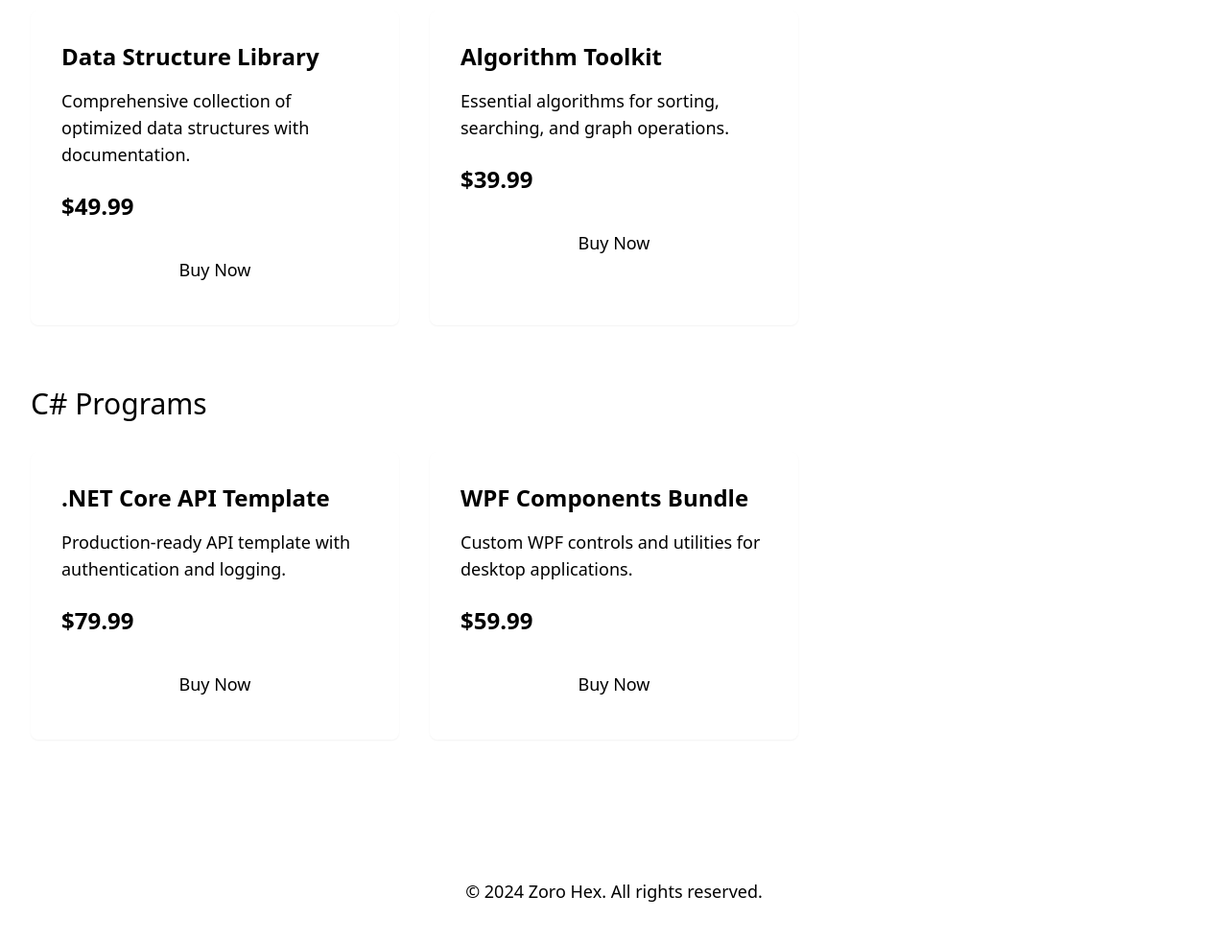
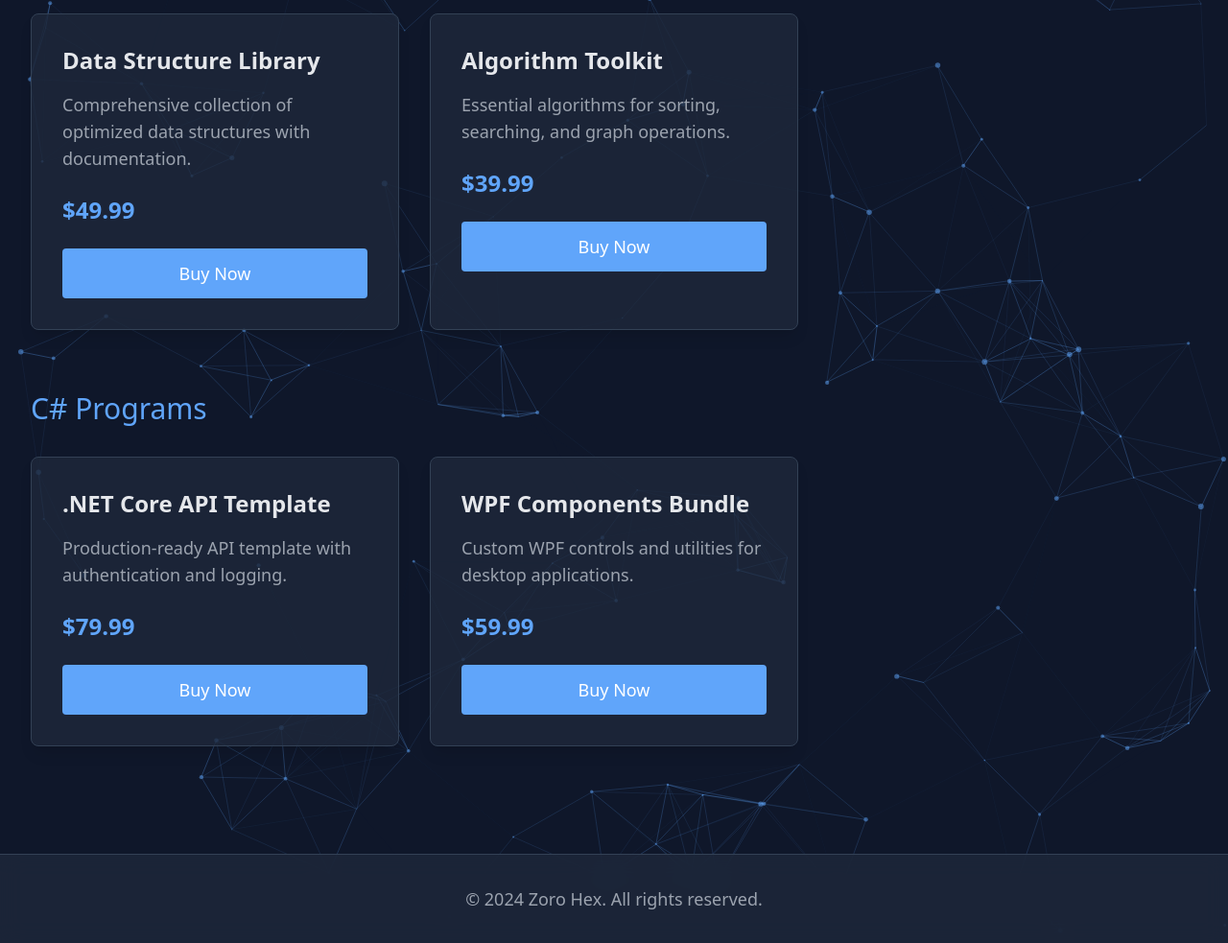
Before and after one commit to abdoabdalkhalk/zoro-panel-site, a plain HTML site: page index.html in a window 1280 px wide. Shown: the part 545-1528 px from the top of the page at 96% size. Drawn offline with nearby package versions, Linux system fonts and the light colour scheme.

Commit message:
Update index.html

```diff
--- a/index.html
+++ b/index.html
@@ -5,20 +5,25 @@
     <meta name="viewport" content="width=device-width, initial-scale=1.0">
     <title>Zoro Hex - Programming Solutions</title>
     <script src="https://cdn.tailwindcss.com"></script>
+    <script src="https://cdnjs.cloudflare.com/ajax/libs/particles.js/2.0.0/particles.min.js"></script>
+    <link href="https://cdnjs.cloudflare.com/ajax/libs/animate.css/4.1.1/animate.min.css" rel="stylesheet">
 </head>
-<body class="bg-background min-h-screen">
-    <header class="bg-card shadow-sm">
+<body class="bg-[#0F172A] min-h-screen relative overflow-x-hidden">
+    <div id="particles-js" class="absolute inset-0 z-0"></div>
+
+    <div class="relative z-10">
+        <header class="bg-[#1E293B]/80 backdrop-blur-md shadow-lg border-b border-[#334155]">
             <div class="container mx-auto px-8 py-8 max-w-7xl">
                 <nav class="flex flex-col md:flex-row items-center justify-between">
-                <div class="flex items-center space-x-6">
-                    <img src="https://images.unsplash.com/photo-1550439062-609e1531270e" alt="Zoro Hex Logo" class="w-16 h-16 rounded-full">
-                    <h1 class="text-4xl font-bold text-primary">Zoro Hex</h1>
+                    <div class="flex items-center space-x-6 hover:scale-105 transition-transform duration-300">
+                        <img src="https://images.unsplash.com/photo-1550439062-609e1531270e" alt="Zoro Hex Logo" class="w-16 h-16 rounded-full ring-2 ring-[#60A5FA] animate-pulse">
+                        <h1 class="text-4xl font-bold text-[#60A5FA] animate__animated animate__fadeIn">Zoro Hex</h1>
                     </div>
                     <div class="mt-6 md:mt-0">
                         <ul class="flex space-x-10">
-                        <li><a href="#home" class="text-xl text-foreground hover:text-primary transition-colors">Home</a></li>
-                        <li><a href="#cpp" class="text-xl text-foreground hover:text-primary transition-colors">C++ Programs</a></li>
-                        <li><a href="#csharp" class="text-xl text-foreground hover:text-primary transition-colors">C# Programs</a></li>
+                            <li><a href="#home" class="text-xl text-gray-300 hover:text-[#60A5FA] transition-all duration-300 hover:scale-110 inline-block">Home</a></li>
+                            <li><a href="#cpp" class="text-xl text-gray-300 hover:text-[#60A5FA] transition-all duration-300 hover:scale-110 inline-block">C++ Programs</a></li>
+                            <li><a href="#csharp" class="text-xl text-gray-300 hover:text-[#60A5FA] transition-all duration-300 hover:scale-110 inline-block">C# Programs</a></li>
                         </ul>
                     </div>
                 </nav>
@@ -26,54 +31,118 @@
         </header>
 
         <main class="container mx-auto px-8 py-12 max-w-7xl">
-        <section id="home" class="mb-16">
-            <div class="bg-card rounded-lg p-12 shadow-sm">
-                <h2 class="text-4xl font-heading mb-6">Welcome to Zoro Hex</h2>
-                <p class="text-xl text-accent mb-8">Hi, I'm a passionate programmer specializing in C++ and C# development. With years of experience in creating efficient and elegant solutions, I offer high-quality programs that solve real-world problems.</p>
+            <section id="home" class="mb-16 animate__animated animate__fadeInUp">
+                <div class="bg-[#1E293B]/80 backdrop-blur-md rounded-lg p-12 shadow-lg border border-[#334155] hover:border-[#60A5FA] transition-colors duration-300">
+                    <h2 class="text-4xl font-heading mb-6 text-[#60A5FA] animate__animated animate__fadeIn">Welcome to Zoro Hex</h2>
+                    <p class="text-xl text-gray-300 mb-8">Hi, I'm a passionate programmer specializing in C++ and C# development. With years of experience in creating efficient and elegant solutions, I offer high-quality programs that solve real-world problems.</p>
                 </div>
             </section>
 
-        <section id="cpp" class="mb-16">
-            <h2 class="text-3xl font-heading mb-8">C++ Programs</h2>
+            <section id="cpp" class="mb-16 animate__animated animate__fadeInUp">
+                <h2 class="text-3xl font-heading mb-8 text-[#60A5FA]">C++ Programs</h2>
                 <div class="grid grid-cols-1 md:grid-cols-2 lg:grid-cols-3 gap-8">
-                <div class="bg-card rounded-lg p-8 shadow-sm">
-                    <h3 class="text-2xl font-semibold mb-4">Data Structure Library</h3>
-                    <p class="text-lg text-accent mb-6">Comprehensive collection of optimized data structures with documentation.</p>
-                    <p class="text-2xl text-primary font-bold mb-6">$49.99</p>
-                    <button class="w-full bg-primary text-primary-foreground py-3 rounded hover:bg-opacity-90 transition-colors text-lg">Buy Now</button>
+                    <div class="bg-[#1E293B]/80 backdrop-blur-md rounded-lg p-8 shadow-lg border border-[#334155] hover:border-[#60A5FA] transition-all duration-300 hover:scale-105 group">
+                        <h3 class="text-2xl font-semibold mb-4 text-gray-200">Data Structure Library</h3>
+                        <p class="text-lg text-gray-400 mb-6">Comprehensive collection of optimized data structures with documentation.</p>
+                        <p class="text-2xl text-[#60A5FA] font-bold mb-6">$49.99</p>
+                        <button class="w-full bg-[#60A5FA] text-white py-3 rounded hover:bg-[#3B82F6] transition-colors text-lg transform hover:scale-105 duration-300">Buy Now</button>
                     </div>
-                <div class="bg-card rounded-lg p-8 shadow-sm">
-                    <h3 class="text-2xl font-semibold mb-4">Algorithm Toolkit</h3>
-                    <p class="text-lg text-accent mb-6">Essential algorithms for sorting, searching, and graph operations.</p>
-                    <p class="text-2xl text-primary font-bold mb-6">$39.99</p>
-                    <button class="w-full bg-primary text-primary-foreground py-3 rounded hover:bg-opacity-90 transition-colors text-lg">Buy Now</button>
+                    <div class="bg-[#1E293B]/80 backdrop-blur-md rounded-lg p-8 shadow-lg border border-[#334155] hover:border-[#60A5FA] transition-all duration-300 hover:scale-105 group">
+                        <h3 class="text-2xl font-semibold mb-4 text-gray-200">Algorithm Toolkit</h3>
+                        <p class="text-lg text-gray-400 mb-6">Essential algorithms for sorting, searching, and graph operations.</p>
+                        <p class="text-2xl text-[#60A5FA] font-bold mb-6">$39.99</p>
+                        <button class="w-full bg-[#60A5FA] text-white py-3 rounded hover:bg-[#3B82F6] transition-colors text-lg transform hover:scale-105 duration-300">Buy Now</button>
                     </div>
                 </div>
             </section>
 
-        <section id="csharp" class="mb-16">
-            <h2 class="text-3xl font-heading mb-8">C# Programs</h2>
+            <section id="csharp" class="mb-16 animate__animated animate__fadeInUp">
+                <h2 class="text-3xl font-heading mb-8 text-[#60A5FA]">C# Programs</h2>
                 <div class="grid grid-cols-1 md:grid-cols-2 lg:grid-cols-3 gap-8">
-                <div class="bg-card rounded-lg p-8 shadow-sm">
-                    <h3 class="text-2xl font-semibold mb-4">.NET Core API Template</h3>
-                    <p class="text-lg text-accent mb-6">Production-ready API template with authentication and logging.</p>
-                    <p class="text-2xl text-primary font-bold mb-6">$79.99</p>
-                    <button class="w-full bg-primary text-primary-foreground py-3 rounded hover:bg-opacity-90 transition-colors text-lg">Buy Now</button>
+                    <div class="bg-[#1E293B]/80 backdrop-blur-md rounded-lg p-8 shadow-lg border border-[#334155] hover:border-[#60A5FA] transition-all duration-300 hover:scale-105 group">
+                        <h3 class="text-2xl font-semibold mb-4 text-gray-200">.NET Core API Template</h3>
+                        <p class="text-lg text-gray-400 mb-6">Production-ready API template with authentication and logging.</p>
+                        <p class="text-2xl text-[#60A5FA] font-bold mb-6">$79.99</p>
+                        <button class="w-full bg-[#60A5FA] text-white py-3 rounded hover:bg-[#3B82F6] transition-colors text-lg transform hover:scale-105 duration-300">Buy Now</button>
                     </div>
-                <div class="bg-card rounded-lg p-8 shadow-sm">
-                    <h3 class="text-2xl font-semibold mb-4">WPF Components Bundle</h3>
-                    <p class="text-lg text-accent mb-6">Custom WPF controls and utilities for desktop applications.</p>
-                    <p class="text-2xl text-primary font-bold mb-6">$59.99</p>
-                    <button class="w-full bg-primary text-primary-foreground py-3 rounded hover:bg-opacity-90 transition-colors text-lg">Buy Now</button>
+                    <div class="bg-[#1E293B]/80 backdrop-blur-md rounded-lg p-8 shadow-lg border border-[#334155] hover:border-[#60A5FA] transition-all duration-300 hover:scale-105 group">
+                        <h3 class="text-2xl font-semibold mb-4 text-gray-200">WPF Components Bundle</h3>
+                        <p class="text-lg text-gray-400 mb-6">Custom WPF controls and utilities for desktop applications.</p>
+                        <p class="text-2xl text-[#60A5FA] font-bold mb-6">$59.99</p>
+                        <button class="w-full bg-[#60A5FA] text-white py-3 rounded hover:bg-[#3B82F6] transition-colors text-lg transform hover:scale-105 duration-300">Buy Now</button>
                     </div>
                 </div>
             </section>
         </main>
 
-    <footer class="bg-secondary py-8">
-        <div class="container mx-auto px-8 text-center text-secondary-foreground text-lg max-w-7xl">
+        <footer class="bg-[#1E293B]/80 backdrop-blur-md py-8 border-t border-[#334155]">
+            <div class="container mx-auto px-8 text-center text-gray-400 text-lg max-w-7xl">
                 <p>© 2024 Zoro Hex. All rights reserved.</p>
             </div>
         </footer>
+    </div>
+
+    <script>
+        window.onload = function() {
+            if(typeof particlesJS !== 'undefined') {
+                particlesJS("particles-js", {
+                    "particles": {
+                        "number": {
+                            "value": 80,
+                            "density": {
+                                "enable": true,
+                                "value_area": 800
+                            }
+                        },
+                        "color": {
+                            "value": "#60A5FA"
+                        },
+                        "shape": {
+                            "type": "circle"
+                        },
+                        "opacity": {
+                            "value": 0.5,
+                            "random": false
+                        },
+                        "size": {
+                            "value": 3,
+                            "random": true
+                        },
+                        "line_linked": {
+                            "enable": true,
+                            "distance": 150,
+                            "color": "#60A5FA",
+                            "opacity": 0.4,
+                            "width": 1
+                        },
+                        "move": {
+                            "enable": true,
+                            "speed": 2,
+                            "direction": "none",
+                            "random": false,
+                            "straight": false,
+                            "out_mode": "out",
+                            "bounce": false
+                        }
+                    },
+                    "interactivity": {
+                        "detect_on": "canvas",
+                        "events": {
+                            "onhover": {
+                                "enable": true,
+                                "mode": "repulse"
+                            },
+                            "onclick": {
+                                "enable": true,
+                                "mode": "push"
+                            },
+                            "resize": true
+                        }
+                    },
+                    "retina_detect": true
+                });
+            }
+        }
+    </script>
 </body>
 </html>
```
Lines whose indentation alone changed are shown as unchanged.
